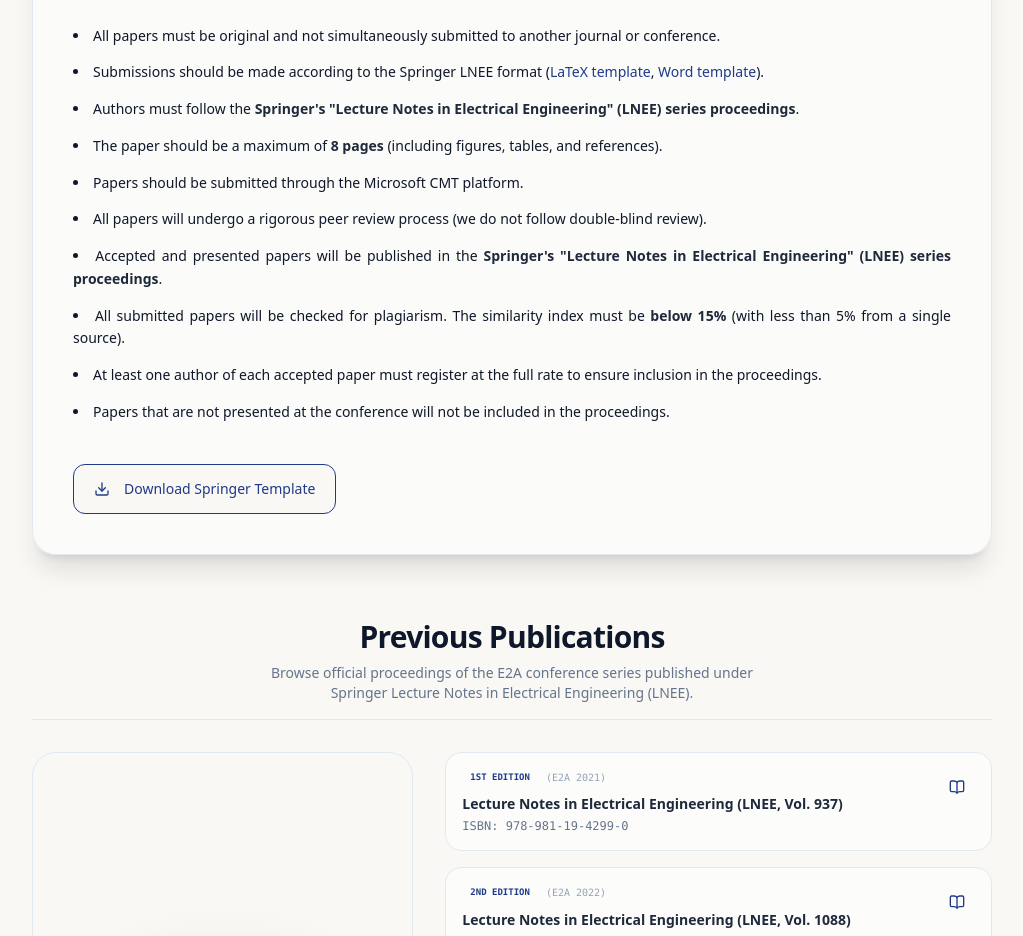
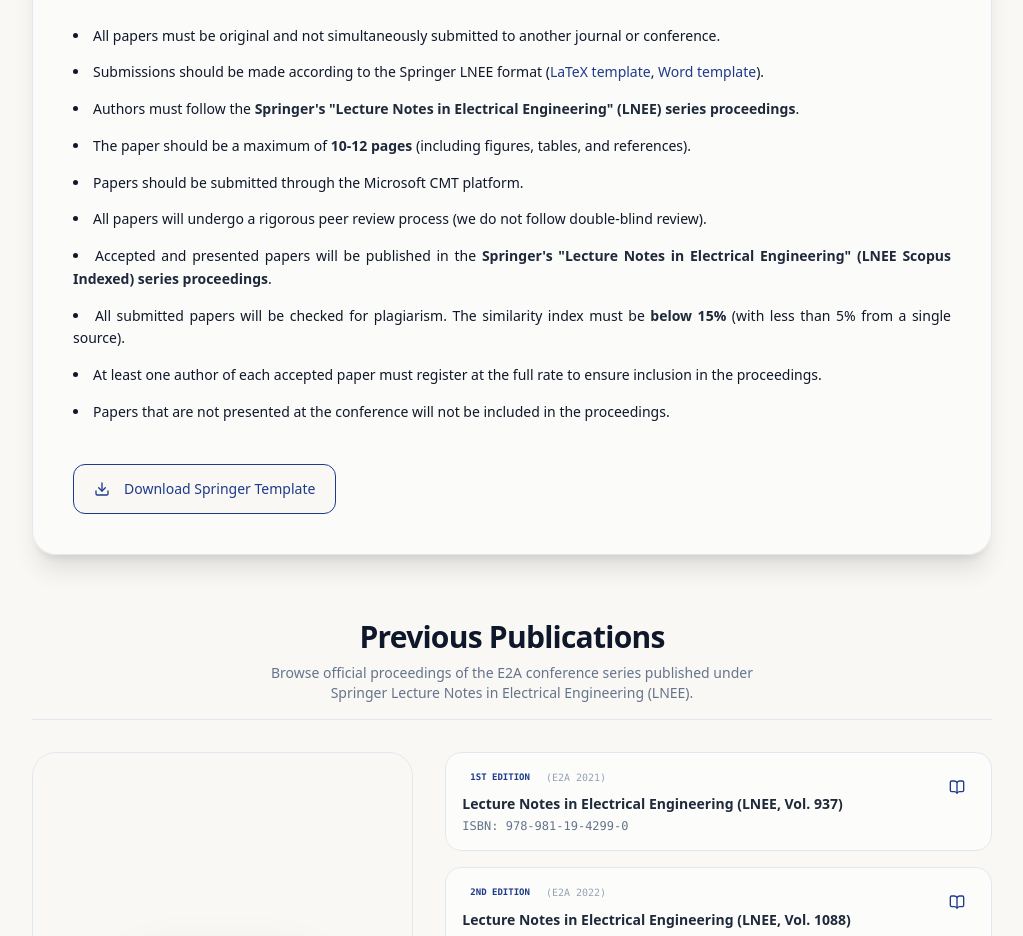
Before and after one commit to Gokulakishor/e2a_demo, a Next.js app: page /call-for-papers in a window 1280 px wide. Shown: the part 920-1856 px from the top of the page, without its empty margins (128-1151 px from the left). Built offline with nearby package versions, Linux system fonts and the light colour scheme; a web font is replaced by a local one.

Commit message:
Update website

```diff
--- a/src/app/call-for-papers/page.tsx
+++ b/src/app/call-for-papers/page.tsx
@@ -104,10 +104,10 @@
               <li className="text-justify leading-relaxed">All papers must be original and not simultaneously submitted to another journal or conference.</li>
               <li className="text-justify leading-relaxed">Submissions should be made according to the Springer LNEE format (<a href="/templates/latex_template.zip" download className="text-primary hover:underline">LaTeX template</a>, <a href="/templates/word_template.zip" download className="text-primary hover:underline">Word template</a>).</li>
               <li className="text-justify leading-relaxed">Authors must follow the <strong className="font-semibold text-slate-800">Springer's "Lecture Notes in Electrical Engineering" (LNEE) series proceedings</strong>.</li>
-              <li className="text-justify leading-relaxed">The paper should be a maximum of <strong className="font-semibold text-slate-800">8 pages</strong> (including figures, tables, and references).</li>
+              <li className="text-justify leading-relaxed">The paper should be a maximum of <strong className="font-semibold text-slate-800">10-12 pages</strong> (including figures, tables, and references).</li>
               <li className="text-justify leading-relaxed">Papers should be submitted through the Microsoft CMT platform.</li>
               <li className="text-justify leading-relaxed">All papers will undergo a rigorous peer review process (we do not follow double-blind review).</li>
-              <li className="text-justify leading-relaxed">Accepted and presented papers will be published in the <strong className="font-semibold text-slate-800">Springer's "Lecture Notes in Electrical Engineering" (LNEE) series proceedings</strong>.</li>
+              <li className="text-justify leading-relaxed">Accepted and presented papers will be published in the <strong className="font-semibold text-slate-800">Springer's "Lecture Notes in Electrical Engineering" (LNEE Scopus Indexed) series proceedings</strong>.</li>
               <li className="text-justify leading-relaxed">All submitted papers will be checked for plagiarism. The similarity index must be <strong className="font-semibold text-slate-800">below 15%</strong> (with less than 5% from a single source).</li>
               <li className="text-justify leading-relaxed">At least one author of each accepted paper must register at the full rate to ensure inclusion in the proceedings.</li>
               <li className="text-justify leading-relaxed">Papers that are not presented at the conference will not be included in the proceedings.</li>
```
